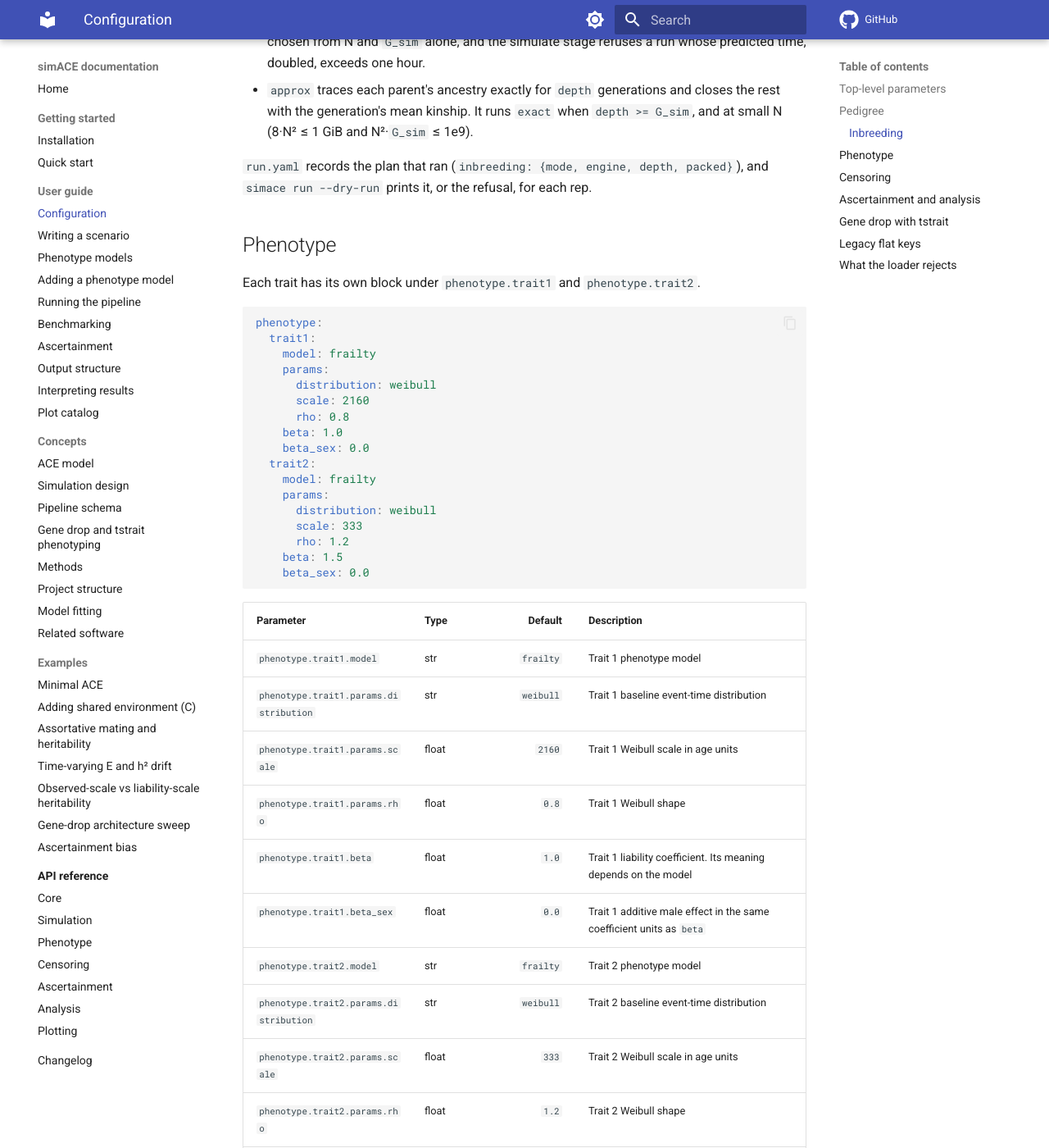
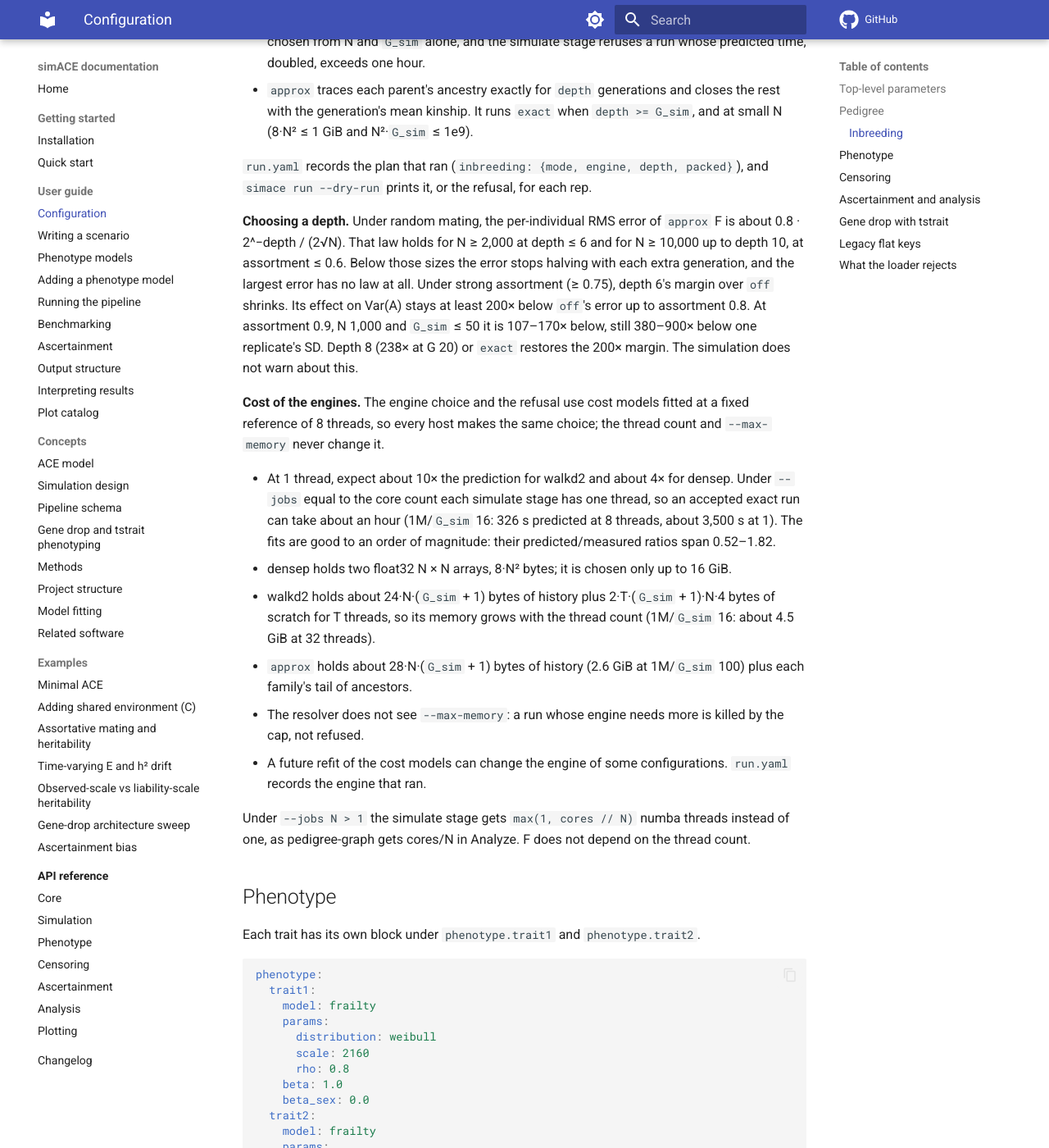
Before and after one commit to rwaples/simACE, an MkDocs documentation site: the page built from docs/user-guide/configuration.md, in a window 1280 px wide and 1400 px high, scrolled down 3812 px. Shown: the whole window at 82% size. Built offline with MkDocs 1.6.1 and Material for MkDocs 9.7.7, drawn with Linux system fonts in a browser that asks for light colours; comment, search, counter and statistics services are not loaded.

Commit message:
Document the inbreeding modes' scaling, depth guidance and costs (ADR 0033, slice 6)
simulation-design.md states the Mendelian residual's (A/2)(1 - F_bar)
scaling and its indexing. configuration.md adds the depth guidance (the RMS
law and its range, the strong-assortment margin), the 8-thread cost
reference and what it implies at 1 thread, each engine's memory, that
--max-memory and the thread count never change the engine, and the
per-stage numba threads under --jobs.

```diff
--- a/docs/user-guide/configuration.md
+++ b/docs/user-guide/configuration.md
@@ -114,6 +114,42 @@ float32 column `F` (the inbreeding coefficient the simulation used) after
 
 `run.yaml` records the plan that ran (`inbreeding: {mode, engine, depth,
 packed}`), and `simace run --dry-run` prints it, or the refusal, for each rep.
+
+**Choosing a depth.** Under random mating, the per-individual RMS error of
+`approx` F is about 0.8 · 2^−depth / (2√N). That law holds for N ≥ 2,000 at
+depth ≤ 6 and for N ≥ 10,000 up to depth 10, at assortment ≤ 0.6. Below
+those sizes the error stops halving with each extra generation, and the
+largest error has no law at all. Under strong assortment (≥ 0.75), depth 6's
+margin over `off` shrinks. Its effect on Var(A) stays at least 200× below
+`off`'s error up to assortment 0.8. At assortment 0.9, N 1,000 and `G_sim`
+≤ 50 it is 107–170× below, still 380–900× below one replicate's SD. Depth 8
+(238× at G 20) or `exact` restores the 200× margin. The simulation does not
+warn about this.
+
+**Cost of the engines.** The engine choice and the refusal use cost models
+fitted at a fixed reference of 8 threads, so every host makes the same
+choice; the thread count and `--max-memory` never change it.
+
+- At 1 thread, expect about 10× the prediction for walkd2 and about 4× for
+  densep. Under `--jobs` equal to the core count each simulate stage has one
+  thread, so an accepted exact run can take about an hour (1M/`G_sim` 16:
+  326 s predicted at 8 threads, about 3,500 s at 1). The fits are good to an
+  order of magnitude: their predicted/measured ratios span 0.52–1.82.
+- densep holds two float32 N × N arrays, 8·N² bytes; it is chosen only up to
+  16 GiB.
+- walkd2 holds about 24·N·(`G_sim` + 1) bytes of history plus 2·T·(`G_sim` +
+  1)·N·4 bytes of scratch for T threads, so its memory grows with the thread
+  count (1M/`G_sim` 16: about 4.5 GiB at 32 threads).
+- `approx` holds about 28·N·(`G_sim` + 1) bytes of history (2.6 GiB at
+  1M/`G_sim` 100) plus each family's tail of ancestors.
+- The resolver does not see `--max-memory`: a run whose engine needs more is
+  killed by the cap, not refused.
+- A future refit of the cost models can change the engine of some
+  configurations. `run.yaml` records the engine that ran.
+
+Under `--jobs N > 1` the simulate stage gets `max(1, cores // N)` numba
+threads instead of one, as pedigree-graph gets cores/N in Analyze. F does
+not depend on the thread count.
 
 ## Phenotype
 
```
Also changed, not shown: docs/concepts/simulation-design.md (+2 -0 lines).
